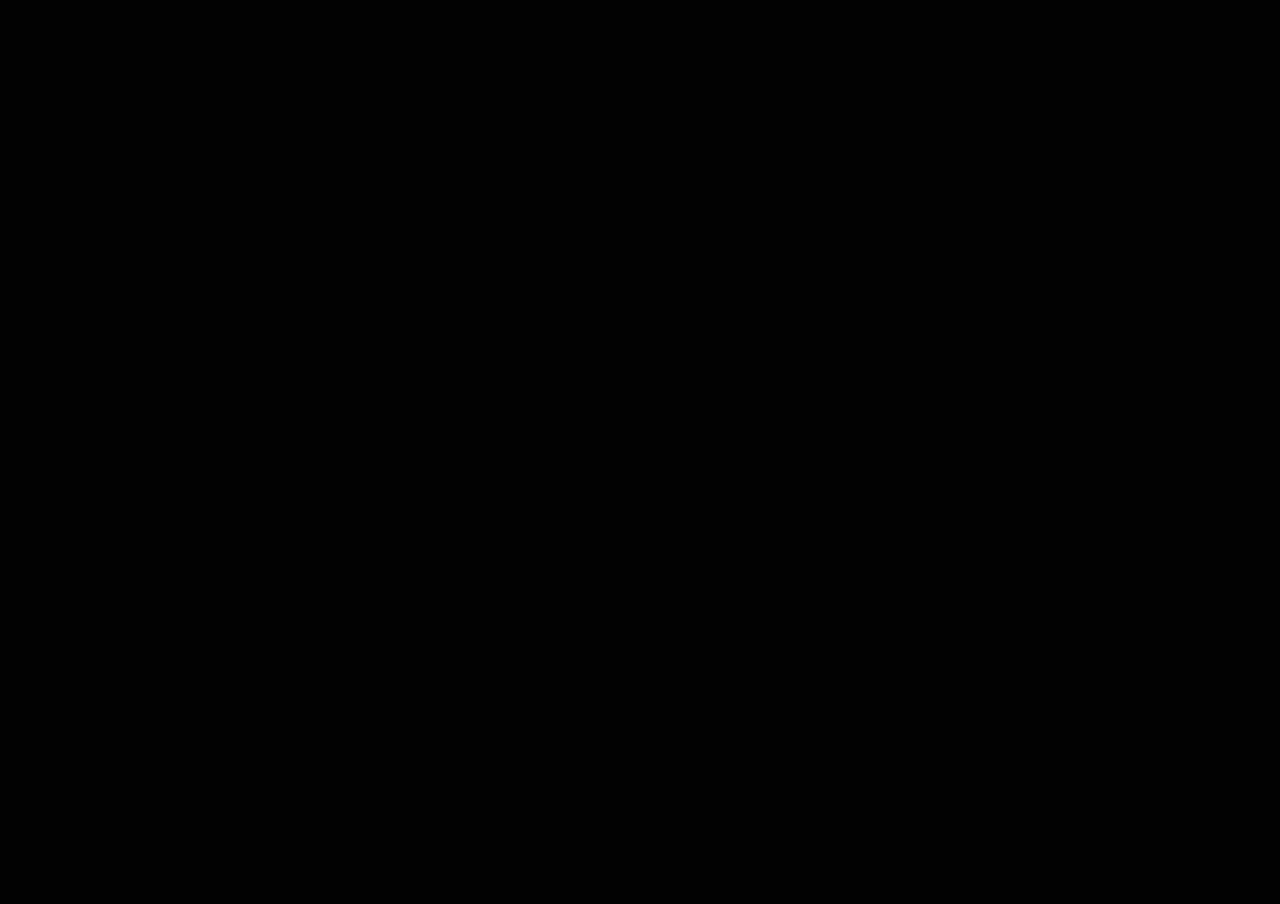
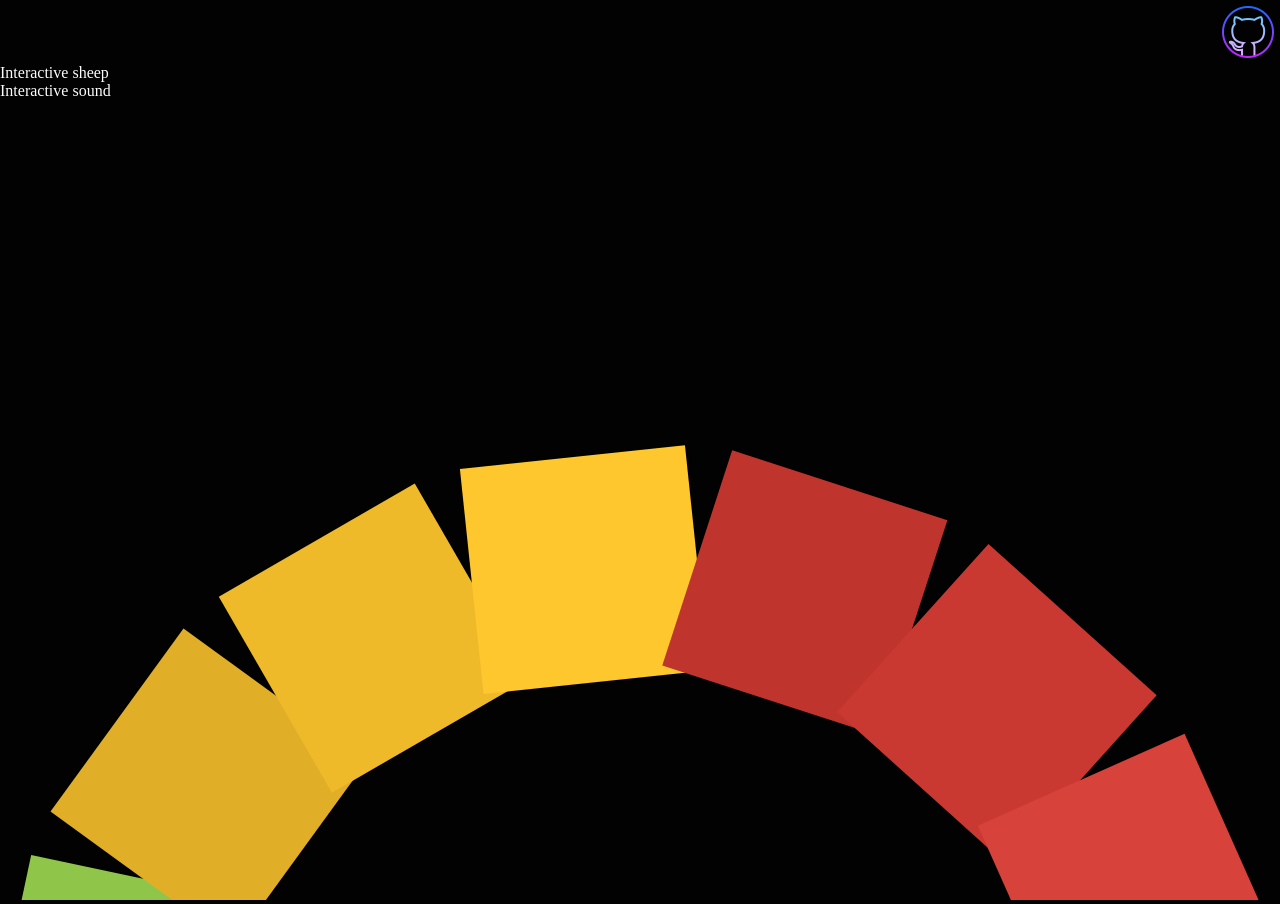
Before and after one commit to lhs-devloper/lhs-devloper.github.io, a plain HTML site: page index.html in a window 1280 px wide. Before the commit the page ends 800 px from the top, so only its background shows below. Drawn offline with Linux system fonts and the light colour scheme.

Commit message:
update++

```diff
--- a/css/style.css
+++ b/css/style.css
@@ -58,3 +58,24 @@ h2 {
     bottom: 0;
     text-align: center;
 }
+.img_sub{
+    background-color: transparent;
+    display: flex;
+    justify-content: right;
+}
+
+ul{
+    display: flex;
+}
+li{
+    margin: 10px;
+}
+.portfoilo{
+    display: flex;
+    flex-direction: column;
+}
+
+a{
+    color: rgb(253, 253, 253);
+    text-decoration: none;
+}
--- a/index.html
+++ b/index.html
@@ -10,22 +10,18 @@
     </head>
 
     <body>
-        <!-- <audio src="./sound/ellinia.mp3" autoplay controls loop class="audio"></audio>
-        <div class="audio-player">
-            <canvas height="100" width="480"></canvas>
-            <div class="controls">
-                <button class="play-pause"><span class="material-icons">
-                    play_arrow
-                    </span>
-                </button>
-                <input type="range" class="seekbar"></input>
-                <span class="material-icons white">
-                    volume_down
-                </span>
-                <input type="range" class="volume"></input>
-            </div>
+        <div class="header">
+            <header>
+                <a href="https://github.com/lhs-devloper" class="img_sub">
+                    <img src='./images/github.png' style="width: 5%;">
+                </a>
+            </header>
         </div>
-        <script src="./js/MAIN/app.js"></script>
-        <script src="./js/MAIN/soundwave.js"></script>         -->
+
+        <div class="portfoilo">
+            <a href="./sheep.html">Interactive sheep</a>
+            <a href="./sound.html">Interactive sound</a>
+        </div>
+        <script src="./js/app.js" type="module"></script>
     </body>
 </html>
--- a/js/app.js
+++ b/js/app.js
@@ -1,34 +1,71 @@
-const loginForm = document.querySelector("#login-form");
-const loginInput = document.querySelector("#login-form input");
-const greeting = document.querySelector("#greeting");
-const toDoForm = document.getElementById("todo-form");
+import { Polygon } from "./polygon.js";
 
-const TODOFORM = "todo-form"
-const TODOINPUT = "#todo-form input"
-const TODOLIST = "#todo-list"
+class App{
+    constructor(){
+        this.canvas = document.createElement("canvas");
+        document.body.appendChild(this.canvas)
+        this.ctx = this.canvas.getContext('2d');
 
-const HIDDEN_CLASSNAME = "hidden";
-const USERNAME_KEY = "username"
+        this.pixelRatio = window.devicePixelRatio > 1 ? 2 : 1;
 
-const onLogin = (event) => {
-    event.preventDefault();
-    const username = loginInput.value;
-    localStorage.setItem(USERNAME_KEY, username)
-    paintGreeting(username);
+        window.addEventListener('resize', this.resize.bind(this));
+        this.resize();
+
+        this.isDown = false;
+        this.moveX = 0;
+        this.offsetX = 0;
+
+        document.addEventListener('pointerdown', this.onDown.bind(this), false);
+        document.addEventListener('pointermove', this.onMove.bind(this), false);
+        document.addEventListener('pointerup', this.onUp.bind(this), false)
+
+        window.requestAnimationFrame(this.animate.bind(this));
+    }
+
+    resize(){
+        this.stageWidth = document.body.clientWidth;
+        this.stageHeight = document.body.clientHeight;
+
+        this.canvas.width = this.stageWidth * this.pixelRatio;
+        this.canvas.height = this.stageHeight * this.pixelRatio;
+        this.ctx.scale(this.pixelRatio, this.pixelRatio);
+
+        this.polyGon = new Polygon(
+            this.stageWidth / 2,
+            this.stageHeight + (this.stageHeight/4),
+            this.stageHeight / 1.5,
+            15
+        );
+
+    }
+
+    animate(){
+        window.requestAnimationFrame(this.animate.bind(this));
+
+        this.ctx.clearRect(0, 0, this.stageWidth, this.stageHeight);
+
+        this.moveX *= 0.92;
+        this.polyGon.animate(this.ctx, this.moveX);
+    }
+
+    onDown(e){
+        this.isDown = true;
+        this.moveX = 0;
+        this.offsetX = e.clientX;
+    }
+
+    onMove(e){
+        if(this.isDown){
+            this.moveX = e.clientX - this.offsetX;
+            this.offsetX = e.clientX;
+        }
+    }
+
+    onUp(e){
+        this.isDown = false;
+    }
 }
 
-const paintGreeting = (username) => {
-    loginForm.classList.add(HIDDEN_CLASSNAME)
-    greeting.innerText = `Hello! ${username}님`;
-    greeting.classList.remove(HIDDEN_CLASSNAME);
-    toDoForm.classList.remove(HIDDEN_CLASSNAME);
+window.onload =  () => {
+    new App();
 }
-
-const savedUsername = localStorage.getItem(USERNAME_KEY);
-
-if(savedUsername === null){
-    loginForm.classList.remove(HIDDEN_CLASSNAME);
-    loginForm.addEventListener("submit", onLogin);
-} else {
-    paintGreeting(savedUsername);
-}
--- /dev/null
+++ b/js/polygon.js
@@ -0,0 +1,64 @@
+const PI2 = Math.PI * 2;
+
+const COLORS = [
+    '#4b45ab',
+    '#554fb8',
+    '#605ac7',
+    '#2a91a8',
+    '#2e9ab2',
+    '#32a5bf',
+    '#81b144',
+    '#85b944',
+    '#8fc549',
+    '#e0af27',
+    '#eeba2a',
+    '#fec72e',
+    '#bf342d',
+    '#ca3931',
+    '#d7423a',
+]
+
+export class Polygon{
+    constructor(x, y, radius, sides){
+        this.x = x;
+        this.y = y;
+        this.radius = radius;
+        this.sides = sides;
+        this.rotate = 0;
+    }
+
+    animate(ctx, moveX){
+        ctx.save();
+        // ctx.fillStyle = '#fff';
+
+        const angle = PI2 / this.sides;
+        const angle2 = PI2 / 4;
+
+        ctx.translate(this.x, this.y)
+
+        this.rotate -= moveX * 0.008;
+        ctx.rotate(this.rotate);
+
+        for(let i = 0 ; i < this.sides ; i++){
+            const x = this.radius * Math.cos(angle * i);
+            const y = this.radius * Math.sin(angle * i);
+
+            ctx.save();
+            ctx.fillStyle = COLORS[i];
+            ctx.translate(x, y);
+            ctx.rotate(((360 / this.sides) * i + 45) * Math.PI / 180);
+            ctx.beginPath();
+
+            for(let j = 0; j < 4; j++){
+                const x2 = 160 * Math.cos(angle2 * j);
+                const y2 = 160 * Math.sin(angle2 * j);
+                (j == 0 ) ? ctx.moveTo(x2, y2) : ctx.lineTo(x2, y2);
+            }
+            ctx.fill();
+            ctx.closePath();
+            ctx.restore();
+        }
+
+        ctx.restore();
+    }
+}
```
Also changed, not shown: js/background.js (deleted, +0 -8 lines), js/quote.js (deleted, +0 -49 lines), js/weather.js (deleted, +0 -36 lines), images/github.png (added).
